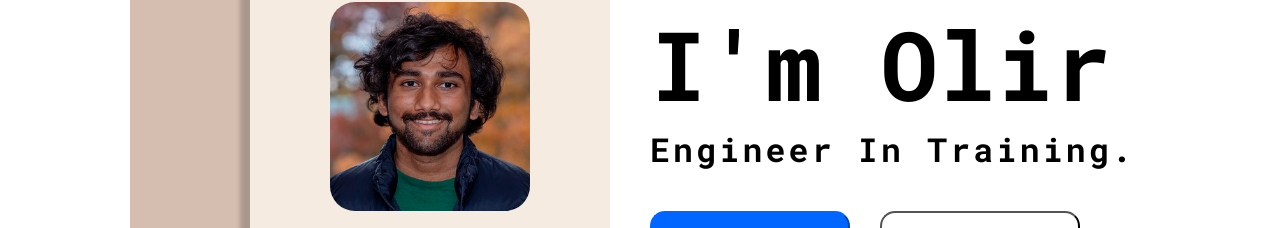
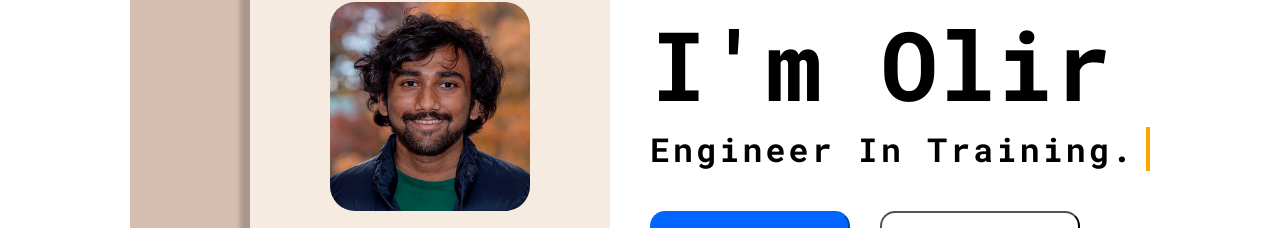
Before and after one commit to OlirEswar/OlirEswar.com, a React (Vite) app: page / in a window 1280 px wide. Shown: the part 206-434 px from the top of the page. Built offline with nearby package versions, Linux system fonts and the light colour scheme.

Commit message:
Changed typing animation speed

```diff
--- a/src/Bio.css
+++ b/src/Bio.css
@@ -31,7 +31,7 @@
     letter-spacing: .10em; /* Adjust as needed */
     animation:
       typing 3.5s steps(40, end),
-      blink-caret .75s step-end infinite;
+      blink-caret .35s step-end infinite;
   }
 
 
```
